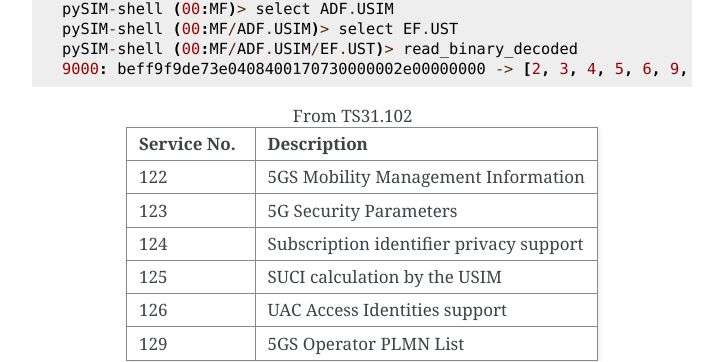
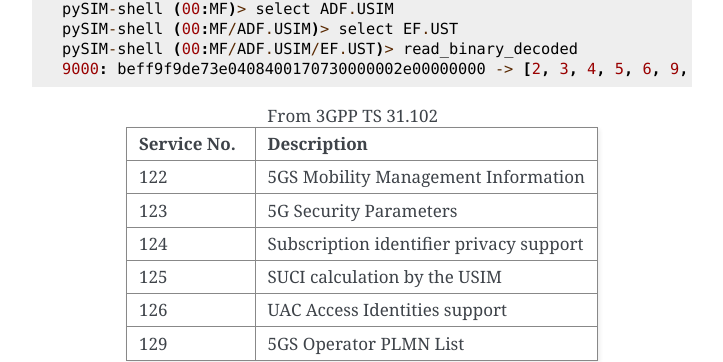
Before and after one commit to osmocom/pysim, a Sphinx documentation site: the page built from docs/suci-tutorial.rst, in a window 1280 px wide and 900 px high, scrolled down 2799 px. Shown: the part 156-518 px from the top of the window, without its empty margins (388-1111 px from the left). Built offline with Sphinx 7.4.7, drawn with Linux system fonts in a browser that asks for light colours.

Commit message:
suci-tutorial: fix spec reference
Related: OS#6531
Change-Id: If98c0b1093c7d19ea0278758c635b8405b465a2e

```diff
--- a/docs/suci-tutorial.rst
+++ b/docs/suci-tutorial.rst
@@ -151,7 +151,7 @@ First, check out the USIM Service Table (UST):
    pySIM-shell (00:MF/ADF.USIM/EF.UST)> read_binary_decoded
    9000: beff9f9de73e0408400170730000002e00000000 -> [2, 3, 4, 5, 6, 9, 10, 11, 12, 13, 14, 15, 17, 18, 19, 20, 21, 25, 27, 28, 29, 33, 34, 35, 38, 39, 42, 43, 44, 45, 46, 51, 60, 71, 73, 85, 86, 87, 89, 90, 93, 94, 95, 122, 123, 124, 126]
 
-.. list-table:: From TS31.102
+.. list-table:: From 3GPP TS 31.102
    :widths: 15 40
    :header-rows: 1
 
```
